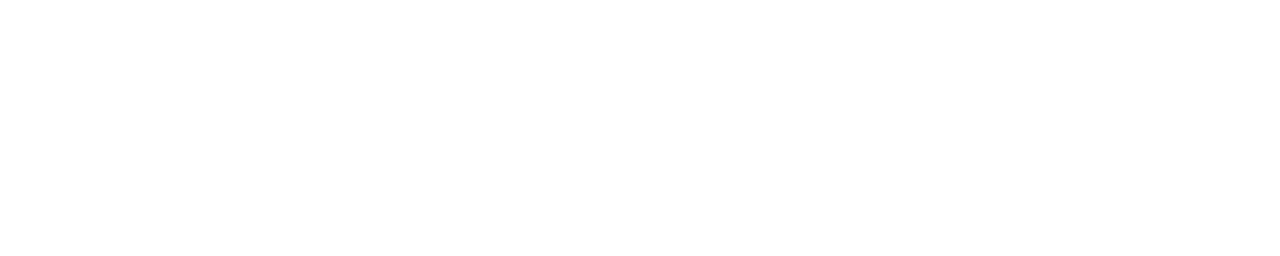
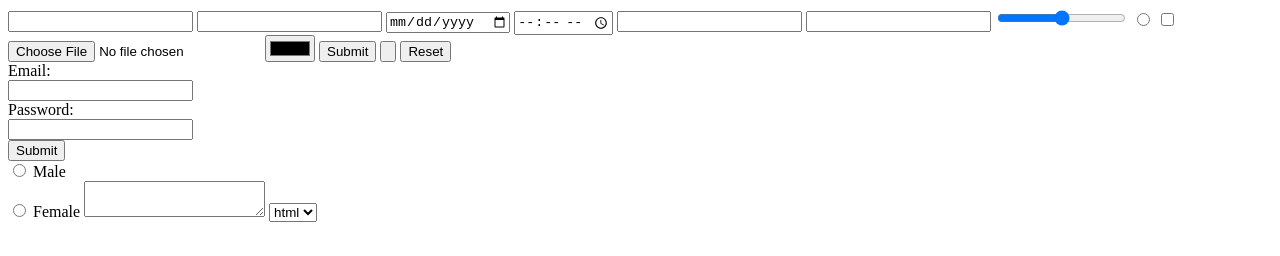
Before and after one commit to nageshwar57/demo1, a plain HTML site: page index.html in a window 1280 px wide. Drawn offline with Linux system fonts and the light colour scheme.

Commit message:
nageshwar

```diff
--- a/index.html
+++ b/index.html
@@ -6,6 +6,36 @@
     <title>Document</title>
 </head>
 <body>
+        <input type="text">
+        <input type="number">
+        <input type="date">
+        <input type="time">
+        <input type="email">
+        <input type="password">
+        <input type="range">
+        <input type="radio">
+        <input type="checkbox">
+        <input type="file">
+        <input type="color">
+        <input type="submit">
+        <input type="button">
+        <input type="reset">
+<form action="./success.html">
+        <label>Email:</label><br>
+        <input type="email"> <br>
 
+
+        <label>Password:</label> <br>
+        <input type="password"> <br>
+        <input type="submit">
+    </form>
+      <input type="radio" id="male" name="gender"> <label for="male">Male</label> <br>
+        <input type="radio" id="female" name="gender"> <label for="female">Female</label>
+         <textarea></textarea>
+        <select>
+            <option>html</option>
+            <option>css</option>
+            <option>js</option>
+        </select>
 </body>
 </html>
```
